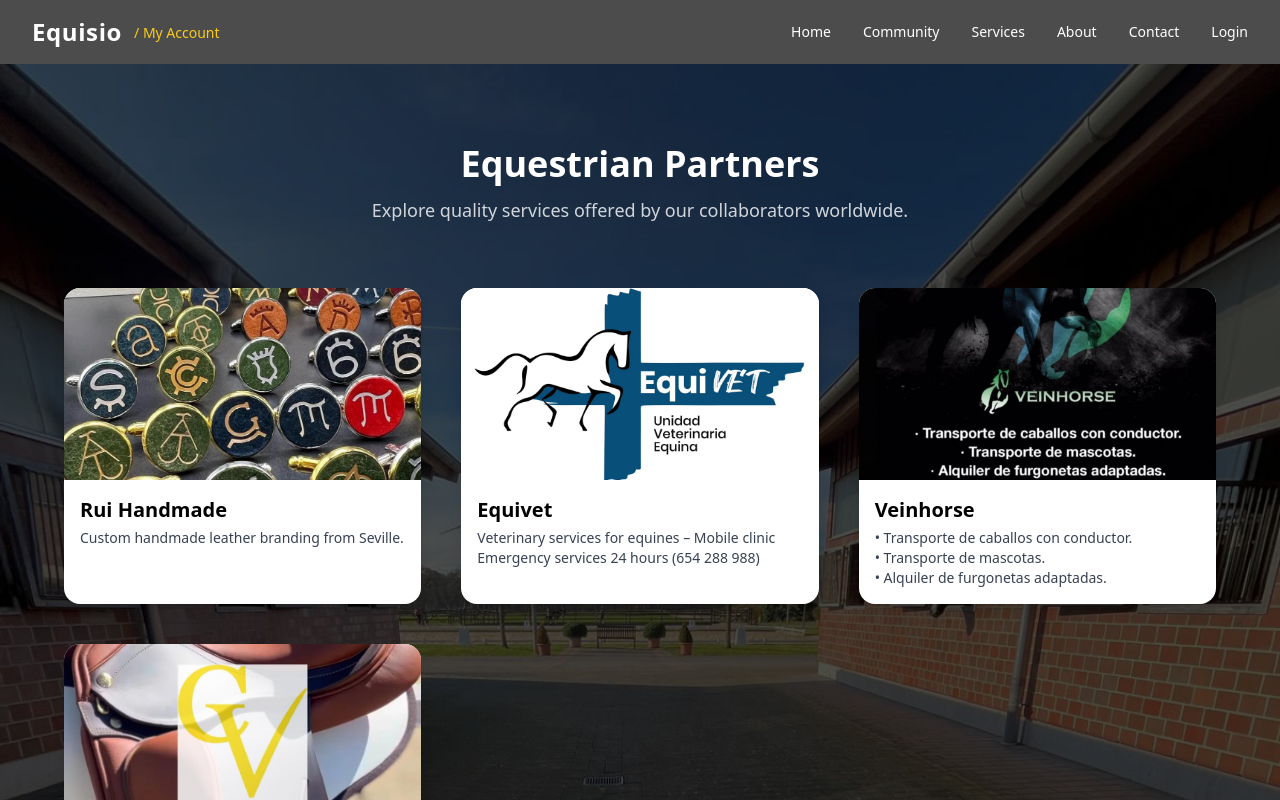
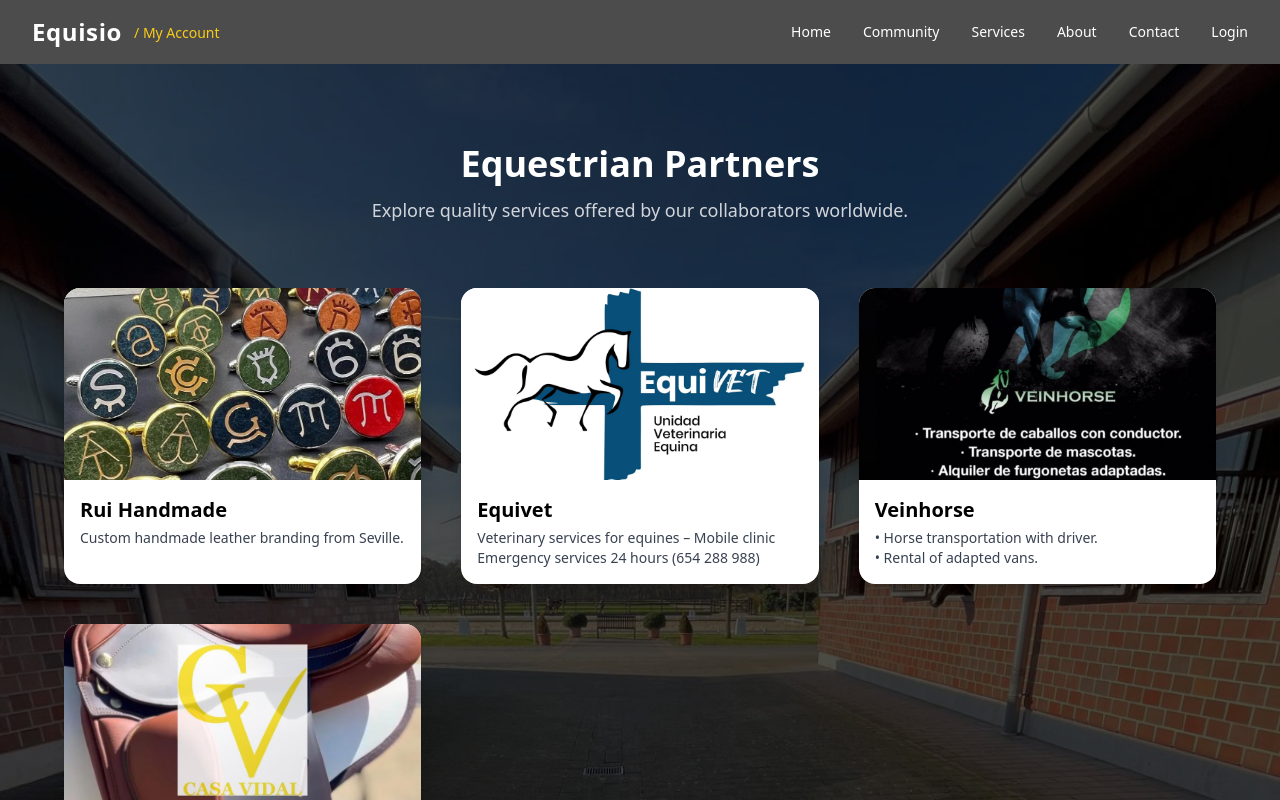
Before and after one commit to Equisio/equisio, a Next.js app: page /services in a window 1280 px wide. Shown: the top 800 px of the page. Built offline with nearby package versions, Linux system fonts and the light colour scheme.

Commit message:
Nueva actualización: mejoras en panel admin y caballos

```diff
--- a/pages/services.tsx
+++ b/pages/services.tsx
@@ -59,9 +59,8 @@
               <div className="p-4">
                 <h2 className="text-xl font-bold mb-1">Veinhorse</h2>
                 <p className="text-sm text-gray-700">
-                  • Transporte de caballos con conductor.<br />
-                  • Transporte de mascotas.<br />
-                  • Alquiler de furgonetas adaptadas.
+                  • Horse transportation with driver.<br />
+                  • Rental of adapted vans.
                 </p>
               </div>
             </div>
```
